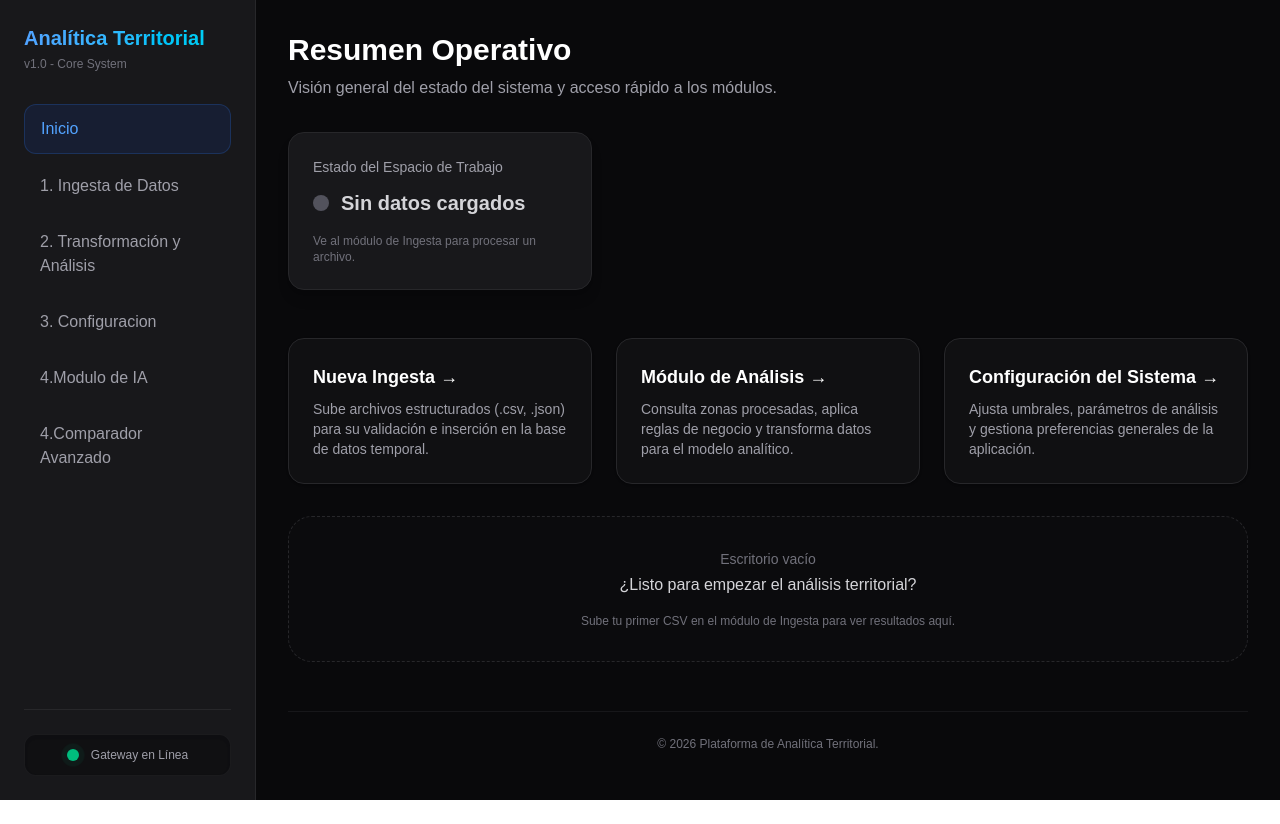
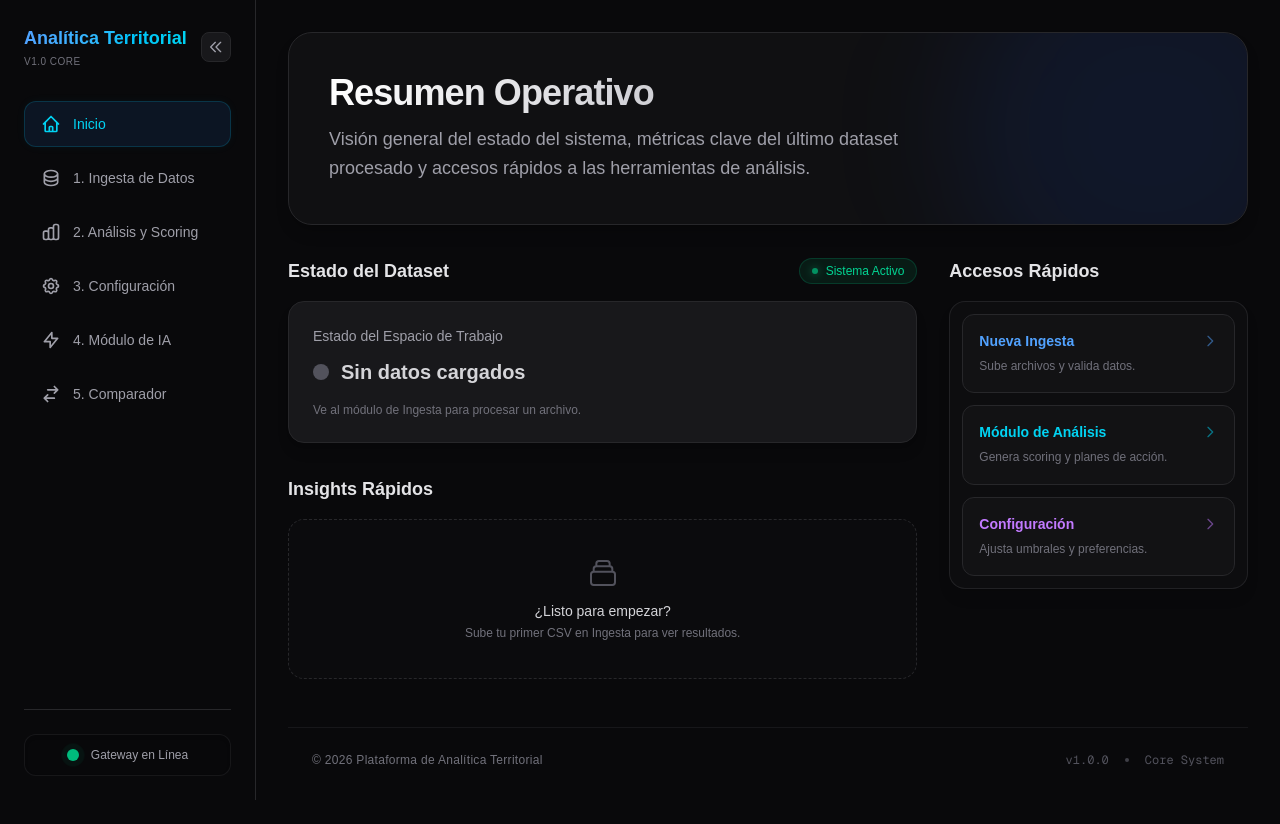
Before and after one commit to samusplay/frontend-Data, a Next.js app: page /dashboard in a window 1280 px wide. Before the commit the page ends 800 px from the top, so only its background shows below. Built offline with nearby package versions, Linux system fonts and the light colour scheme; no server answers.

Commit message:
agregado fix sidebar

```diff
--- a/app/dashboard/components/Footer.tsx
+++ b/app/dashboard/components/Footer.tsx
@@ -1,12 +1,17 @@
 export default function Footer() {
-  const year = new Date().getFullYear(); // Año dinámico
+  const year = new Date().getFullYear();
 
   return (
-    <footer className="mt-auto pt-8 pb-4 text-center">
-      <div className="border-t border-zinc-800/50 pt-6">
-        <p className="text-xs text-zinc-500 font-medium">
-          &copy; {year} Plataforma de Analítica Territorial.
+    <footer className="mt-auto w-full">
+      <div className="max-w-7xl mx-auto px-6 py-6 border-t border-zinc-800/50 flex flex-col sm:flex-row items-center justify-between gap-4">
+        <p className="text-xs text-zinc-500 font-medium tracking-wide">
+          &copy; {year} Plataforma de Analítica Territorial
         </p>
+        <div className="flex items-center gap-4 text-xs text-zinc-600 font-mono">
+          <span>v1.0.0</span>
+          <span className="w-1 h-1 rounded-full bg-zinc-700" />
+          <span>Core System</span>
+        </div>
       </div>
     </footer>
   );
--- a/app/dashboard/components/QuickInsights.tsx
+++ b/app/dashboard/components/QuickInsights.tsx
@@ -1,52 +1,52 @@
 "use client";
 
 import { useDatasetStore } from "@/app/lib/useDatasetStore";
-import Link from "next/link";
 import { useIndicators } from "../analisis/hooks/useIndicators";
 
 export default function QuickInsights() {
   const datasetId = useDatasetStore((state) => state.datasetId);
   const { data: kpi, isLoading } = useIndicators(datasetId);
 
-  // Si no hay datos, mostramos un "Get Started" amigable
   if (!datasetId) {
     return (
-      <div className="mt-8 p-8 border border-dashed border-zinc-800 rounded-3xl bg-zinc-900/20 text-center">
-        <p className="text-zinc-500 text-sm">Escritorio vacío</p>
-        <h4 className="text-zinc-300 font-medium mt-1">¿Listo para empezar el análisis territorial?</h4>
-        <p className="text-zinc-500 text-xs mt-4">Sube tu primer CSV en el módulo de Ingesta para ver resultados aquí.</p>
+      <div className="mt-2 p-8 border border-dashed border-zinc-800 rounded-2xl bg-zinc-900/20 text-center flex flex-col items-center justify-center min-h-[160px]">
+        <svg className="w-8 h-8 text-zinc-600 mb-3" fill="none" viewBox="0 0 24 24" stroke="currentColor">
+          <path strokeLinecap="round" strokeLinejoin="round" strokeWidth="1.5" d="M19 11H5m14 0a2 2 0 012 2v6a2 2 0 01-2 2H5a2 2 0 01-2-2v-6a2 2 0 012-2m14 0V9a2 2 0 00-2-2M5 11V9a2 2 0 012-2m0 0V5a2 2 0 012-2h6a2 2 0 012 2v2M7 7h10" />
+        </svg>
+        <h4 className="text-zinc-300 font-medium text-sm">¿Listo para empezar?</h4>
+        <p className="text-zinc-500 text-xs mt-1">Sube tu primer CSV en Ingesta para ver resultados.</p>
       </div>
     );
   }
 
   return (
-    <div className="mt-8 animate-in fade-in slide-in-from-bottom-4 duration-700">
-      <div className="flex items-center justify-between mb-4 px-2">
-        <h3 className="text-lg font-semibold text-zinc-300">Resumen de Actividad</h3>
-        <Link href="/dashboard/analisis" className="text-xs text-blue-400 hover:underline">Ver reporte completo</Link>
-      </div>
-
-      <div className="bg-zinc-900/30 border border-zinc-800 rounded-3xl p-2 flex flex-col md:flex-row gap-2">
+    <div className="animate-in fade-in slide-in-from-bottom-4 duration-700">
+      <div className="bg-zinc-900/30 border border-zinc-800/80 rounded-2xl p-3 flex flex-col md:flex-row gap-3">
         {isLoading ? (
-          <div className="w-full py-8 text-center text-zinc-500 text-sm animate-pulse">Cargando métricas clave...</div>
+          <div className="w-full py-10 text-center text-zinc-600 text-sm animate-pulse font-medium">
+            Calculando métricas clave...
+          </div>
         ) : (
           <>
-            {/* Mini Stat 1 */}
-            <div className="flex-1 bg-zinc-900 border border-zinc-800/50 p-4 rounded-2xl">
-              <p className="text-[10px] uppercase tracking-wider text-zinc-500 font-bold">Volumen Total</p>
-              <p className="text-2xl font-bold text-white mt-1">{kpi?.volumen_total.toLocaleString()}</p>
+            <div className="flex-1 bg-linear-to-b from-zinc-900 to-zinc-950 border border-zinc-800/50 p-5 rounded-xl relative overflow-hidden group hover:border-zinc-700 transition-colors">
+              <div className="absolute top-0 right-0 w-16 h-16 bg-blue-500/5 rounded-bl-full transition-transform group-hover:scale-110" />
+              <p className="text-[10px] uppercase tracking-widest text-zinc-500 font-bold mb-2">Volumen Total</p>
+              <p className="text-3xl font-bold text-zinc-100 tracking-tight">{kpi?.volumen_total.toLocaleString()}</p>
             </div>
 
-            {/* Mini Stat 2 */}
-            <div className="flex-1 bg-zinc-900 border border-zinc-800/50 p-4 rounded-2xl">
-              <p className="text-[10px] uppercase tracking-wider text-zinc-500 font-bold">Zona Líder</p>
-              <p className="text-2xl font-bold text-blue-400 mt-1 truncate">{kpi?.zona_top}</p>
+            <div className="flex-1 bg-linear-to-b from-zinc-900 to-zinc-950 border border-zinc-800/50 p-5 rounded-xl relative overflow-hidden group hover:border-zinc-700 transition-colors">
+              <div className="absolute top-0 right-0 w-16 h-16 bg-cyan-500/5 rounded-bl-full transition-transform group-hover:scale-110" />
+              <p className="text-[10px] uppercase tracking-widest text-zinc-500 font-bold mb-2">Zona Líder</p>
+              <p className="text-3xl font-bold text-transparent bg-clip-text bg-linear-to-r from-blue-400 to-cyan-400 truncate tracking-tight">{kpi?.zona_top}</p>
             </div>
 
-            {/* Mini Stat 3 */}
-            <div className="flex-1 bg-zinc-900 border border-zinc-800/50 p-4 rounded-2xl">
-              <p className="text-[10px] uppercase tracking-wider text-zinc-500 font-bold">Cobertura</p>
-              <p className="text-2xl font-bold text-emerald-400 mt-1">{kpi?.cobertura_territorial} Zonas</p>
+            <div className="flex-1 bg-linear-to-b from-zinc-900 to-zinc-950 border border-zinc-800/50 p-5 rounded-xl relative overflow-hidden group hover:border-zinc-700 transition-colors">
+              <div className="absolute top-0 right-0 w-16 h-16 bg-emerald-500/5 rounded-bl-full transition-transform group-hover:scale-110" />
+              <p className="text-[10px] uppercase tracking-widest text-zinc-500 font-bold mb-2">Cobertura</p>
+              <div className="flex items-baseline gap-1 mt-1">
+                <p className="text-3xl font-bold text-emerald-400 tracking-tight">{kpi?.cobertura_territorial}</p>
+                <span className="text-sm font-medium text-zinc-500">zonas</span>
+              </div>
             </div>
           </>
         )}
--- a/app/dashboard/components/QuickLinks.tsx
+++ b/app/dashboard/components/QuickLinks.tsx
@@ -4,44 +4,55 @@ interface QuickLinkItem {
   title: string;
   description: string;
   href: string;
-  hoverColor: string;
+  colorClass: string;
+  bgHover: string;
 }
 
-// Lista de módulos del Dashboard
 const LINKS: QuickLinkItem[] = [
   {
     title: "Nueva Ingesta",
-    description: "Sube archivos estructurados (.csv, .json) para su validación e inserción en la base de datos temporal.",
+    description: "Sube archivos y valida datos.",
     href: "/dashboard/ingesta",
-    hoverColor: "group-hover:text-blue-400",
+    colorClass: "text-blue-400 group-hover:text-blue-300",
+    bgHover: "hover:bg-blue-500/5 hover:border-blue-500/30",
   },
   {
     title: "Módulo de Análisis",
-    description: "Consulta zonas procesadas, aplica reglas de negocio y transforma datos para el modelo analítico.",
+    description: "Genera scoring y planes de acción.",
     href: "/dashboard/analisis",
-    hoverColor: "group-hover:text-cyan-400",
+    colorClass: "text-cyan-400 group-hover:text-cyan-300",
+    bgHover: "hover:bg-cyan-500/5 hover:border-cyan-500/30",
   },
   {
-    title: "Configuración del Sistema",
-    description: "Ajusta umbrales, parámetros de análisis y gestiona preferencias generales de la aplicación.",
+    title: "Configuración",
+    description: "Ajusta umbrales y preferencias.",
     href: "/dashboard/configuracion",
-    hoverColor: "group-hover:text-purple-400",
+    colorClass: "text-purple-400 group-hover:text-purple-300",
+    bgHover: "hover:bg-purple-500/5 hover:border-purple-500/30",
   }
 ];
 
 export default function QuickLinks() {
   return (
-    <div className="grid grid-cols-1 md:grid-cols-2 lg:grid-cols-3 gap-6 pt-4">
+    <div className="flex flex-col gap-3 p-2">
       {LINKS.map((link, index) => (
         <Link
           key={index}
           href={link.href}
-          className="group block bg-zinc-900/50 hover:bg-zinc-800 border border-zinc-800 rounded-2xl p-6 transition-all shadow-sm hover:shadow-md"
+          className={`group relative block rounded-xl border border-zinc-800 bg-zinc-900/50 p-4 transition-all duration-300 ${link.bgHover}`}
         >
-          <h3 className={`text-lg font-bold text-white transition-colors ${link.hoverColor}`}>
-            {link.title} &rarr;
-          </h3>
-          <p className="text-sm text-zinc-400 mt-2">
+          <div className="flex items-center justify-between">
+            <h3 className={`text-sm font-semibold transition-colors ${link.colorClass}`}>
+              {link.title}
+            </h3>
+            <svg
+              className={`w-4 h-4 transform opacity-50 transition-all duration-300 group-hover:translate-x-1 group-hover:opacity-100 ${link.colorClass}`}
+              fill="none" viewBox="0 0 24 24" stroke="currentColor"
+            >
+              <path strokeLinecap="round" strokeLinejoin="round" strokeWidth="2" d="M9 5l7 7-7 7" />
+            </svg>
+          </div>
+          <p className="text-xs text-zinc-500 mt-1.5 leading-relaxed">
             {link.description}
           </p>
         </Link>
--- a/app/dashboard/components/Sidebar.tsx
+++ b/app/dashboard/components/Sidebar.tsx
@@ -1,82 +1,96 @@
-"use client"; // Necesario para usar usePathname
+"use client";
 
 import Link from "next/link";
 import { usePathname } from "next/navigation";
+import { useState } from "react";
 import SystemStatus from "./SystemStatus";
+
+// Iconos en formato SVG para no depender de librerías externas
+const Icons = {
+  Home: () => <svg className="w-5 h-5" fill="none" stroke="currentColor" viewBox="0 0 24 24"><path strokeLinecap="round" strokeLinejoin="round" strokeWidth="2" d="M3 12l2-2m0 0l7-7 7 7M5 10v10a1 1 0 001 1h3m10-11l2 2m-2-2v10a1 1 0 01-1 1h-3m-6 0a1 1 0 001-1v-4a1 1 0 011-1h2a1 1 0 011 1v4a1 1 0 001 1m-6 0h6" /></svg>,
+  Database: () => <svg className="w-5 h-5" fill="none" stroke="currentColor" viewBox="0 0 24 24"><path strokeLinecap="round" strokeLinejoin="round" strokeWidth="2" d="M4 7v10c0 2.21 3.582 4 8 4s8-1.79 8-4V7M4 7c0 2.21 3.582 4 8 4s8-1.79 8-4M4 7c0-2.21 3.582-4 8-4s8 1.79 8 4m0 5c0 2.21-3.582 4-8 4s-8-1.79-8-4" /></svg>,
+  Chart: () => <svg className="w-5 h-5" fill="none" stroke="currentColor" viewBox="0 0 24 24"><path strokeLinecap="round" strokeLinejoin="round" strokeWidth="2" d="M9 19v-6a2 2 0 00-2-2H5a2 2 0 00-2 2v6a2 2 0 002 2h2a2 2 0 002-2zm0 0V9a2 2 0 012-2h2a2 2 0 012 2v10m-6 0a2 2 0 002 2h2a2 2 0 002-2m0 0V5a2 2 0 012-2h2a2 2 0 012 2v14a2 2 0 01-2 2h-2a2 2 0 01-2-2z" /></svg>,
+  Settings: () => <svg className="w-5 h-5" fill="none" stroke="currentColor" viewBox="0 0 24 24"><path strokeLinecap="round" strokeLinejoin="round" strokeWidth="2" d="M10.325 4.317c.426-1.756 2.924-1.756 3.35 0a1.724 1.724 0 002.573 1.066c1.543-.94 3.31.826 2.37 2.37a1.724 1.724 0 001.065 2.572c1.756.426 1.756 2.924 0 3.35a1.724 1.724 0 00-1.066 2.573c.94 1.543-.826 3.31-2.37 2.37a1.724 1.724 0 00-2.572 1.065c-.426 1.756-2.924 1.756-3.35 0a1.724 1.724 0 00-2.573-1.066c-1.543.94-3.31-.826-2.37-2.37a1.724 1.724 0 00-1.065-2.572c-1.756-.426-1.756-2.924 0-3.35a1.724 1.724 0 001.066-2.573c-.94-1.543.826-3.31 2.37-2.37.996.608 2.296.07 2.572-1.065z" /><path strokeLinecap="round" strokeLinejoin="round" strokeWidth="2" d="M15 12a3 3 0 11-6 0 3 3 0 016 0z" /></svg>,
+  AI: () => <svg className="w-5 h-5" fill="none" stroke="currentColor" viewBox="0 0 24 24"><path strokeLinecap="round" strokeLinejoin="round" strokeWidth="2" d="M13 10V3L4 14h7v7l9-11h-7z" /></svg>,
+  Compare: () => <svg className="w-5 h-5" fill="none" stroke="currentColor" viewBox="0 0 24 24"><path strokeLinecap="round" strokeLinejoin="round" strokeWidth="2" d="M8 7h12m0 0l-4-4m4 4l-4 4m0 6H4m0 0l4 4m-4-4l4-4" /></svg>,
+};
 
 export default function Sidebar() {
   const pathname = usePathname();
+  const [isExpanded, setIsExpanded] = useState(true);
 
-  // Función auxiliar para saber si la ruta está activa
   const isActive = (path: string) => pathname === path;
 
+  const navItems = [
+    { href: "/dashboard", label: "Inicio", icon: Icons.Home },
+    { href: "/dashboard/ingesta", label: "1. Ingesta de Datos", icon: Icons.Database },
+    { href: "/dashboard/analisis", label: "2. Análisis y Scoring", icon: Icons.Chart },
+    { href: "/dashboard/configuracion", label: "3. Configuración", icon: Icons.Settings },
+    { href: "/dashboard/IA", label: "4. Módulo de IA", icon: Icons.AI },
+    { href: "/dashboard/comparadorv", label: "5. Comparador", icon: Icons.Compare },
+  ];
+
   return (
-    <aside className="w-full md:w-64 bg-zinc-900 border-r border-zinc-800 p-6 flex flex-col h-auto md:h-screen sticky top-0">
-      <div className="mb-8">
-        <h2 className="text-xl font-bold text-transparent bg-clip-text bg-linear-to-r from-blue-400 to-cyan-400">
+    <aside
+      className={`bg-zinc-950 border-r border-zinc-800 flex flex-col h-screen sticky top-0 transition-all duration-300 ease-in-out ${
+        isExpanded ? "w-64 px-6 py-6" : "w-20 px-4 py-6 items-center"
+      }`}
+    >
+      {/* HEADER Y BOTÓN COLAPSAR */}
+      <div className={`flex w-full items-center mb-8 ${isExpanded ? "justify-between" : "justify-center"}`}>
+        {isExpanded && (
+          <div>
+            <h2 className="text-lg font-bold text-transparent bg-clip-text bg-linear-to-r from-blue-400 to-cyan-400 whitespace-nowrap overflow-hidden">
               Analítica Territorial
             </h2>
-        <p className="text-xs text-zinc-500 mt-1">v1.0 - Core System</p>
+            <p className="text-[10px] text-zinc-500 mt-0.5 tracking-wider uppercase">v1.0 Core</p>
+          </div>
+        )}
+        <button
+          onClick={() => setIsExpanded(!isExpanded)}
+          className="p-1.5 rounded-lg bg-zinc-900 border border-zinc-800 text-zinc-400 hover:text-white hover:border-zinc-600 transition-colors"
+          title={isExpanded ? "Colapsar menú" : "Expandir menú"}
+        >
+          <svg className={`w-4 h-4 transition-transform duration-300 ${!isExpanded && "rotate-180"}`} fill="none" stroke="currentColor" viewBox="0 0 24 24">
+            <path strokeLinecap="round" strokeLinejoin="round" strokeWidth="2" d="M11 19l-7-7 7-7m8 14l-7-7 7-7" />
+          </svg>
+        </button>
       </div>
 
-      <nav className="flex flex-col gap-2 grow">
+      {/* NAVEGACIÓN */}
+      <nav className="flex flex-col gap-2 grow w-full">
+        {navItems.map((item) => {
+          const active = isActive(item.href);
+          return (
             <Link
-          href="/dashboard"
-          className={`px-4 py-3 rounded-xl font-medium transition-all ${isActive("/dashboard")
-              ? "bg-blue-600/10 text-blue-400 border border-blue-500/20"
-              : "text-zinc-400 hover:bg-zinc-800 hover:text-zinc-200"
+              key={item.href}
+              href={item.href}
+              className={`flex items-center gap-3 rounded-xl transition-all duration-200 overflow-hidden ${
+                isExpanded ? "px-4 py-3" : "p-3 justify-center"
+              } ${
+                active
+                  ? "bg-blue-500/10 text-cyan-400 border border-cyan-500/20 shadow-[0_0_10px_rgba(6,182,212,0.05)]"
+                  : "text-zinc-400 border border-transparent hover:bg-zinc-800/50 hover:text-zinc-200"
               }`}
+              title={!isExpanded ? item.label : ""}
             >
-          Inicio
+              <div className="flex-shrink-0">
+                <item.icon />
+              </div>
+              {isExpanded && (
+                <span className="font-medium text-sm whitespace-nowrap">
+                  {item.label}
+                </span>
+              )}
             </Link>
-        <Link
-          href="/dashboard/ingesta"
-          className={`px-4 py-3 rounded-xl font-medium transition-all ${isActive("/dashboard/ingesta")
-              ? "bg-blue-600/10 text-blue-400 border border-blue-500/20"
-              : "text-zinc-400 hover:bg-zinc-800 hover:text-zinc-200"
-            }`}
-        >
-          1. Ingesta de Datos
-        </Link>
-        <Link
-          href="/dashboard/analisis"
-          className={`px-4 py-3 rounded-xl font-medium transition-all ${isActive("/dashboard/analisis")
-              ? "bg-blue-600/10 text-blue-400 border border-blue-500/20"
-              : "text-zinc-400 hover:bg-zinc-800 hover:text-zinc-200"
-            }`}
-        >
-          2. Transformación y Análisis
-        </Link>
-        <Link
-          href="/dashboard/configuracion"
-          className={`px-4 py-3 rounded-xl font-medium transition-all ${isActive("/dashboard/configuracion")   // ← corregido
-              ? "bg-blue-600/10 text-blue-400 border border-blue-500/20"
-              : "text-zinc-400 hover:bg-zinc-800 hover:text-zinc-200"
-            }`}
-        >
-          3. Configuracion
-        </Link>
-        <Link
-          href="/dashboard/IA"
-          className={`px-4 py-3 rounded-xl font-medium transition-all ${isActive("/dashboard/IA")
-              ? "bg-blue-600/10 text-blue-400 border border-blue-500/20"
-              : "text-zinc-400 hover:bg-zinc-800 hover:text-zinc-200"
-            }`}
-        >
-          4.Modulo de IA
-        </Link>
-        <Link
-          href="/dashboard/comparadorv"
-          className={`px-4 py-3 rounded-xl font-medium transition-all ${isActive("/dashboard/comparadorv")
-              ? "bg-blue-600/10 text-blue-400 border border-blue-500/20"
-              : "text-zinc-400 hover:bg-zinc-800 hover:text-zinc-200"
-            }`}
-        >
-          4.Comparador Avanzado
-        </Link>
+          );
+        })}
       </nav>
 
+      {/* SYSTEM STATUS */}
+      <div className={`mt-auto transition-opacity duration-300 ${!isExpanded && "hidden"}`}>
         <SystemStatus />
+      </div>
     </aside>
   );
 }
--- a/app/dashboard/page.tsx
+++ b/app/dashboard/page.tsx
@@ -4,21 +4,59 @@ import QuickLinks from "./components/QuickLinks";
 
 export default function DashboardHomePage() {
   return (
-    <div className="w-full max-w-5xl mx-auto space-y-8">
-      {/* Cabecera del Dashboard */}
-      <div>
-        <h1 className="text-3xl font-bold text-white">Resumen Operativo</h1>
-        <p className="text-zinc-400 mt-2">Visión general del estado del sistema y acceso rápido a los módulos.</p>
+    <div className="w-full max-w-7xl mx-auto space-y-8 pb-12 animate-in fade-in duration-500">
+
+      {/* CABECERA HERO */}
+      <div className="relative overflow-hidden rounded-3xl border border-zinc-800 bg-zinc-900/50 p-8 sm:p-10 shadow-lg shadow-black/20">
+        <div className="relative z-10 max-w-2xl">
+          <h1 className="text-3xl sm:text-4xl font-extrabold text-transparent bg-clip-text bg-linear-to-r from-white to-zinc-400 tracking-tight">
+            Resumen Operativo
+          </h1>
+          <p className="text-zinc-400 mt-3 text-base sm:text-lg leading-relaxed max-w-xl">
+            Visión general del estado del sistema, métricas clave del último dataset procesado y accesos rápidos a las herramientas de análisis.
+          </p>
+        </div>
+        {/* Adorno visual de fondo */}
+        <div className="absolute -top-24 -right-24 w-96 h-96 bg-blue-600/10 blur-3xl rounded-full pointer-events-none" />
       </div>
 
-      <div className="grid grid-cols-1 md:grid-cols-3 gap-6">
-        <DatasetStatusCard />
-        {/* Aquí podemos agregar más tarjetas de resumen en el futuro */}
+      {/* CONTENIDO PRINCIPAL - GRID */}
+      <div className="grid grid-cols-1 xl:grid-cols-3 gap-8">
+
+        {/* COLUMNA PRINCIPAL (Ocupa 2/3 en escritorio) */}
+        <div className="col-span-1 xl:col-span-2 flex flex-col gap-8">
+
+          <section>
+            <div className="flex items-center justify-between mb-4">
+              <h2 className="text-lg font-semibold text-zinc-200">Estado del Dataset</h2>
+              <span className="flex items-center gap-2 text-xs font-medium px-3 py-1 rounded-full bg-emerald-500/10 text-emerald-400 border border-emerald-500/20">
+                <span className="w-1.5 h-1.5 rounded-full bg-emerald-500 animate-pulse shadow-[0_0_8px_rgba(16,185,129,0.8)]" />
+                Sistema Activo
+              </span>
+            </div>
+            <DatasetStatusCard />
+          </section>
+
+          <section>
+            <div className="flex items-center justify-between mb-4">
+              <h2 className="text-lg font-semibold text-zinc-200">Insights Rápidos</h2>
+            </div>
+            <QuickInsights />
+          </section>
+
+        </div>
+
+        {/* COLUMNA LATERAL (Ocupa 1/3 en escritorio) */}
+        <div className="col-span-1">
+          <div className="sticky top-8 flex flex-col gap-4">
+            <h2 className="text-lg font-semibold text-zinc-200">Accesos Rápidos</h2>
+            <div className="bg-zinc-900/30 border border-zinc-800/80 rounded-2xl p-1 shadow-lg shadow-black/10">
+              <QuickLinks />
+            </div>
+          </div>
+        </div>
+
       </div>
-
-      {/* Accesos Rápidos */}
-      <QuickLinks />
-      <QuickInsights />
     </div>
   );
 }
```
Lines whose indentation alone changed are shown as unchanged.
